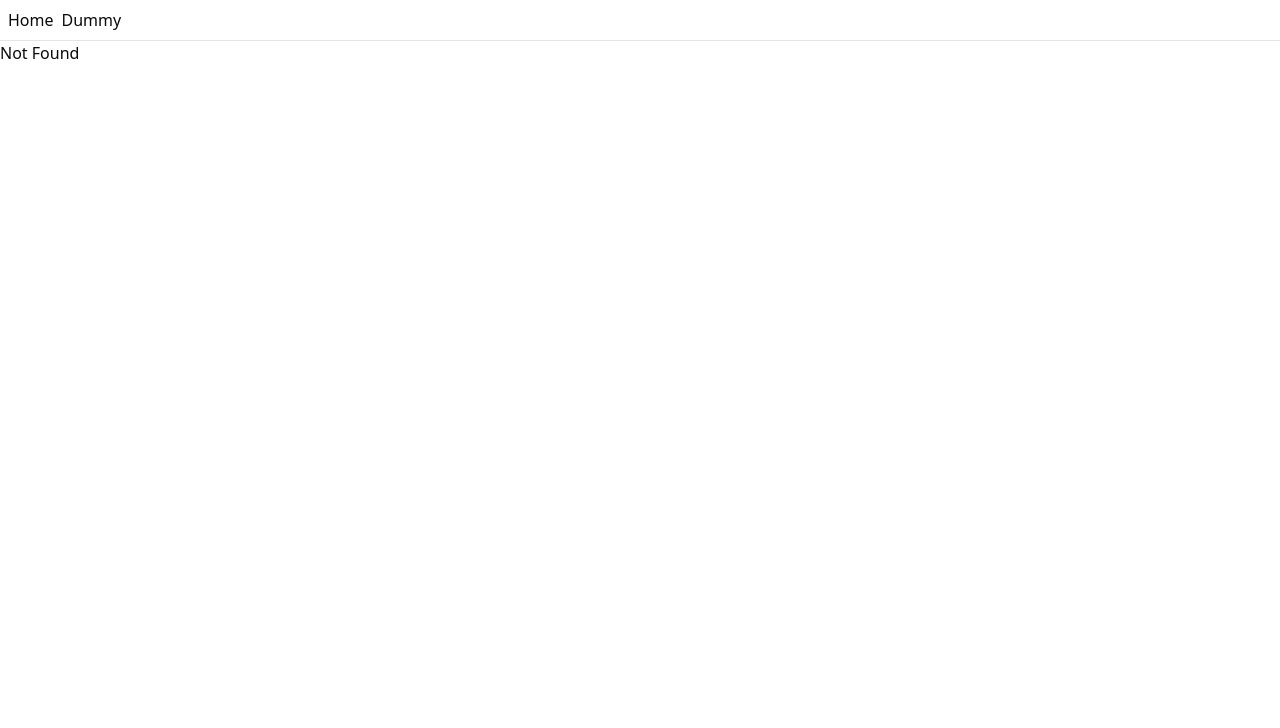
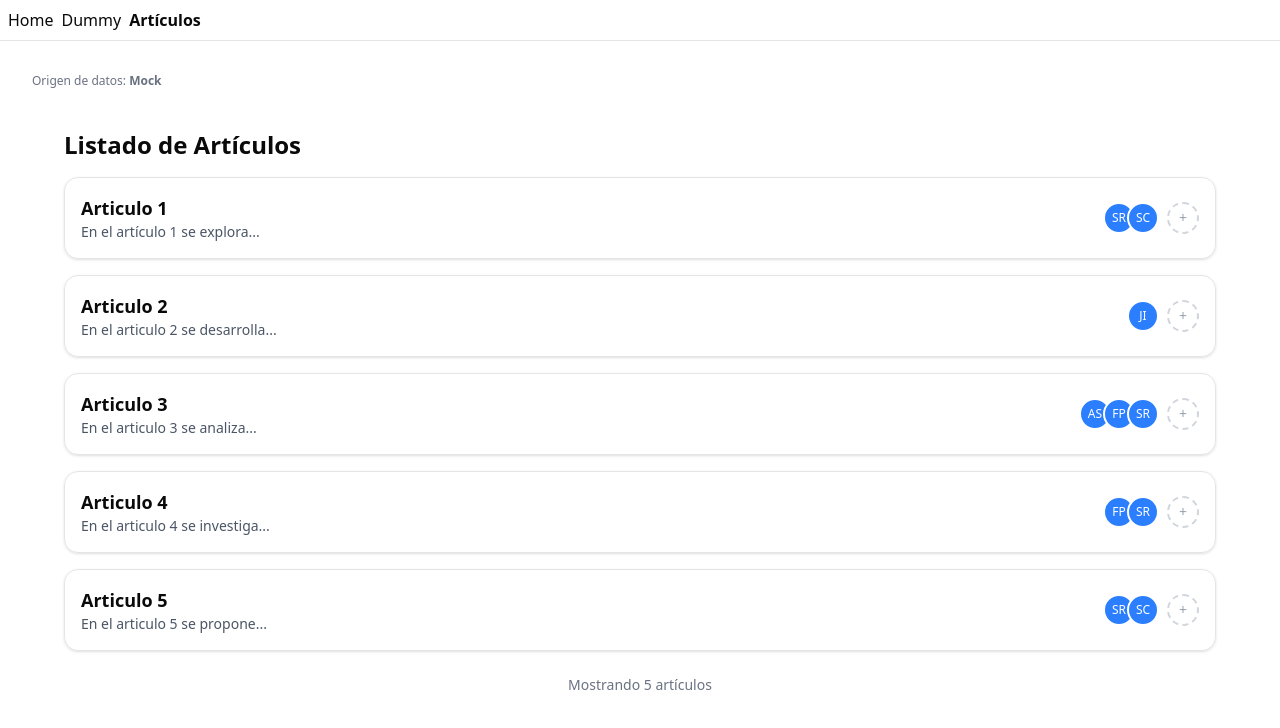
Before and after one commit to MAPAW-UNLP/comfy-chair-2025, a React (Vite) app: page /articulos in a window 1280 px wide. Before the commit this address had no page. Shown: the top 728 px of the page. Built offline with nearby package versions, Linux system fonts and the light colour scheme.

Commit message:
agrega vista de listado de articulos

```diff
--- /dev/null
+++ b/src/components/articulos/ArticuloCard.tsx
@@ -0,0 +1,55 @@
+import type { Articulo } from '@/services/articulos';
+import { useNavigate } from '@tanstack/react-router';
+
+interface ArticuloCardProps {
+  articulo: Articulo;
+}
+
+const getInitials = (name: string): string => {
+  return name.split(' ').map(word => word[0]).join('').toUpperCase().slice(0, 2);
+};
+
+export const ArticuloCard = ({ articulo }: ArticuloCardProps) => {
+  const { id, title, description, revisores = [] } = articulo;
+  const navigate = useNavigate();
+
+  const handleAddRevisor = () => {
+    navigate({ to: `/articulos/${id}/revisores-disponibles` });
+  };
+
+  const handleRevisorClick = () => {
+    navigate({ to: `/articulos/${id}/revisores-disponibles` }); // esto deberia ser '/revisor/${revisor.id}' o algo así y traerme revisorId: number
+  };
+
+  return (
+    <li className="rounded-xl border p-4 shadow-sm flex items-center justify-between">
+      <div>
+        <h2 className="text-lg font-semibold">{title}</h2>
+        <p className="text-sm text-gray-600">{description}</p>
+      </div>
+      <div className="flex items-center gap-2">
+        {revisores && revisores.length > 0 && (
+          <div className="flex -space-x-2">
+            {revisores.slice(0, 3).map((revisor, index) => (
+              <button
+                key={index}
+                onClick={handleRevisorClick}
+                className="w-8 h-8 rounded-full bg-blue-500 text-white text-xs flex items-center justify-center border-2 border-white hover:bg-blue-600 cursor-pointer"
+                title={revisor}
+              >
+                {getInitials(revisor)}
+              </button>
+            ))}
+          </div>
+        )}
+        <button
+          onClick={handleAddRevisor}
+          className="w-8 h-8 rounded-full border-2 border-dashed border-gray-300 text-gray-400 hover:border-gray-400 hover:text-gray-600 flex items-center justify-center text-sm cursor-pointer"
+          title="Agregar revisor"
+        >
+          +
+        </button>
+      </div>
+    </li>
+  );
+};
--- /dev/null
+++ b/src/components/articulos/ArticulosApp.tsx
@@ -0,0 +1,56 @@
+import { useEffect, useState } from 'react';
+// import { getArticulos, type Articulo } from '@/services/articulos';
+import type { Articulo } from '@/services/articulos';
+import { ListaArticulos } from './ListaArticulos';
+import { articulosMock } from '@/mocks/articulos';
+
+
+export const ArticulosApp = () => {
+  const [articulos, setArticulos] = useState<Articulo[]>([]);
+  const [origen, setOrigen] = useState<string>('');
+  const [loading, setLoading] = useState<boolean>(true);
+
+  useEffect(() => {
+    const fetchArticulos = async () => {
+      try {
+        setLoading(true);
+
+
+        /* PARA USAR DATOS DEL BACK DESCOMENTAR EL SIGUIENTE CODIGO Y COMENTAR EL RESTO DEL TRY */
+
+
+        // const data = await getArticulos();
+        // console.log('Datos recibidos en componente:', data);
+
+        // setArticulos(data);
+        // setOrigen('backend');
+        console.log('Cargando datos mock:', articulosMock);
+        setArticulos(articulosMock);
+        setOrigen('mock');
+      } catch (error) {
+        console.error('Error fetching articulos:', error);
+        setOrigen('mock');
+        setArticulos([]);
+      } finally {
+        setLoading(false);
+      }
+    };
+    fetchArticulos();
+  }, []);
+
+  if (loading) {
+    return <div className="p-8">Cargando artículos...</div>;
+  }
+
+  return (
+    <div className="p-8">
+      <div className="mb-2 text-xs text-gray-500">
+        Origen de datos:{' '}
+        <span className="font-bold">
+          {origen === 'backend' ? 'Backend' : 'Mock'}
+        </span>
+      </div>
+      <ListaArticulos items={articulos} />
+    </div>
+  );
+};
--- /dev/null
+++ b/src/components/articulos/ListaArticulos.tsx
@@ -0,0 +1,22 @@
+import type { Articulo } from '@/services/articulos';
+import { ArticuloCard } from './ArticuloCard';
+
+interface ListaArticulosProps {
+  items: Articulo[];
+}
+
+export const ListaArticulos = ({ items }: ListaArticulosProps) => {
+  return (
+    <div className="p-8">
+      <h1 className="text-2xl font-bold mb-4">Listado de Artículos</h1>
+      <ul className="space-y-4">
+        {items.map((articulo) => (
+          <ArticuloCard key={articulo.id} articulo={articulo} />
+        ))}
+      </ul>
+      <div className="mt-6 text-center text-sm text-gray-500">
+          Mostrando {items.length} artículos
+      </div>
+    </div>
+  );
+};
--- /dev/null
+++ b/src/mocks/articulos.ts
@@ -0,0 +1,38 @@
+// src/mocks/articulos.ts
+export const articulosMock = [
+  {
+    id: 1,
+    title: "Articulo 1",
+    autores: ["Autor1", "Autor2"],
+    description: "En el artículo 1 se explora...",
+    revisores: ["Sofia Rod", "Sofia Ced"]
+  },
+  {
+    id: 2,
+    title: "Articulo 2",
+    autores: ["Autor1"],
+    description: "En el articulo 2 se desarrolla...",
+    revisores: ["Juan Ignacio G."]
+  },
+  {
+    id: 3,
+    title: "Articulo 3",
+    autores: ["Autor3", "Autor1"],
+    description: "En el articulo 3 se analiza...",
+    revisores: ["Agustina S", "Facundo PS", "Sofia Rod, Agus S"]
+  },
+  {
+    id: 4,
+    title: "Articulo 4",
+    autores: ["Autor4", "Autor2"],
+    description: "En el articulo 4 se investiga...",
+    revisores: ["Facundo PS", "Sofia Rod"]
+  },
+  {
+    id: 5,
+    title: "Articulo 5",
+    autores: ["Autor5"],
+    description: "En el articulo 5 se propone...",
+    revisores: ["Sofia Rod", "Sofia Ced"]
+  },
+];
--- a/src/routeTree.gen.ts
+++ b/src/routeTree.gen.ts
@@ -10,11 +10,17 @@
 
 import { Route as rootRouteImport } from './routes/__root'
 import { Route as DummyRouteImport } from './routes/dummy'
+import { Route as ArticulosRouteImport } from './routes/articulos'
 import { Route as IndexRouteImport } from './routes/index'
 
 const DummyRoute = DummyRouteImport.update({
   id: '/dummy',
   path: '/dummy',
+  getParentRoute: () => rootRouteImport,
+} as any)
+const ArticulosRoute = ArticulosRouteImport.update({
+  id: '/articulos',
+  path: '/articulos',
   getParentRoute: () => rootRouteImport,
 } as any)
 const IndexRoute = IndexRouteImport.update({
@@ -25,27 +31,31 @@ const IndexRoute = IndexRouteImport.update({
 
 export interface FileRoutesByFullPath {
   '/': typeof IndexRoute
+  '/articulos': typeof ArticulosRoute
   '/dummy': typeof DummyRoute
 }
 export interface FileRoutesByTo {
   '/': typeof IndexRoute
+  '/articulos': typeof ArticulosRoute
   '/dummy': typeof DummyRoute
 }
 export interface FileRoutesById {
   __root__: typeof rootRouteImport
   '/': typeof IndexRoute
+  '/articulos': typeof ArticulosRoute
   '/dummy': typeof DummyRoute
 }
 export interface FileRouteTypes {
   fileRoutesByFullPath: FileRoutesByFullPath
-  fullPaths: '/' | '/dummy'
+  fullPaths: '/' | '/articulos' | '/dummy'
   fileRoutesByTo: FileRoutesByTo
-  to: '/' | '/dummy'
-  id: '__root__' | '/' | '/dummy'
+  to: '/' | '/articulos' | '/dummy'
+  id: '__root__' | '/' | '/articulos' | '/dummy'
   fileRoutesById: FileRoutesById
 }
 export interface RootRouteChildren {
   IndexRoute: typeof IndexRoute
+  ArticulosRoute: typeof ArticulosRoute
   DummyRoute: typeof DummyRoute
 }
 
@@ -56,6 +66,13 @@ declare module '@tanstack/react-router' {
       path: '/dummy'
       fullPath: '/dummy'
       preLoaderRoute: typeof DummyRouteImport
+      parentRoute: typeof rootRouteImport
+    }
+    '/articulos': {
+      id: '/articulos'
+      path: '/articulos'
+      fullPath: '/articulos'
+      preLoaderRoute: typeof ArticulosRouteImport
       parentRoute: typeof rootRouteImport
     }
     '/': {
@@ -70,6 +87,7 @@ declare module '@tanstack/react-router' {
 
 const rootRouteChildren: RootRouteChildren = {
   IndexRoute: IndexRoute,
+  ArticulosRoute: ArticulosRoute,
   DummyRoute: DummyRoute,
 }
 export const routeTree = rootRouteImport
--- a/src/routes/__root.tsx
+++ b/src/routes/__root.tsx
@@ -10,6 +10,9 @@ const RootLayout = () => (
       <Link to="/dummy" className="[&.active]:font-bold">
         Dummy
       </Link>
+      <Link to="/articulos" className="[&.active]:font-bold">
+        Artículos
+      </Link>
     </div>
     <hr />
     <Outlet />
--- /dev/null
+++ b/src/routes/articulos.tsx
@@ -0,0 +1,8 @@
+// routes/articulos.tsx
+
+import { createFileRoute } from '@tanstack/react-router';
+import { ArticulosApp } from '@/components/articulos/ArticulosApp';
+
+export const Route = createFileRoute('/articulos')({
+    component: () => <ArticulosApp />,
+});
--- /dev/null
+++ b/src/services/articulos.ts
@@ -0,0 +1,28 @@
+import api from './api';
+
+export interface Articulo {
+  id: number;
+  title: string;
+  description: string;
+  autores?: string[]; // user[];
+  revisores?: string[]; // user[];
+}
+
+export const getArticulos = async (): Promise<Articulo[]> => {
+  try {
+    // console.log('Haciendo request a /articles/articles/');
+    const response = await api.get('/articles/articles/');
+    // console.log('Respuesta completa:', response.data);
+
+    // Los articulos estan en response.data.results
+    const articles = response.data.results;
+    // console.log('Articulos en results:', articles);
+    // console.log('Tipo de results:', typeof articles);
+    // console.log('Es array?', Array.isArray(articles));
+
+    return Array.isArray(articles) ? articles : [];
+  } catch (error) {
+    console.error('Error en getArticulos:', error);
+    return [];
+  }
+};
```
